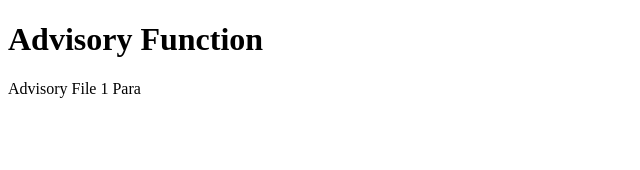
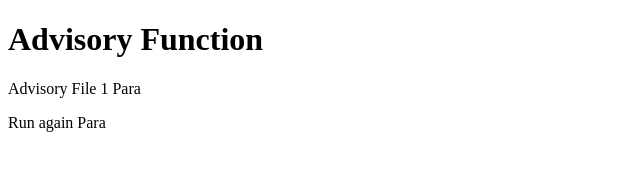
Before and after one commit to janphee/JPSites, a plain HTML site: page index.html in a window 1280 px wide. Shown: the whole page, without its empty margins (0-640 px from the left). Drawn offline with Linux system fonts and the light colour scheme.

Commit message:
fix head part 2

```diff
--- a/index.html
+++ b/index.html
@@ -11,6 +11,7 @@
 
     <h1> Advisory Function </h1>
     <p> Advisory File 1 Para </p>
+    <p> Run again Para </p>
 
 </body>
 
```
